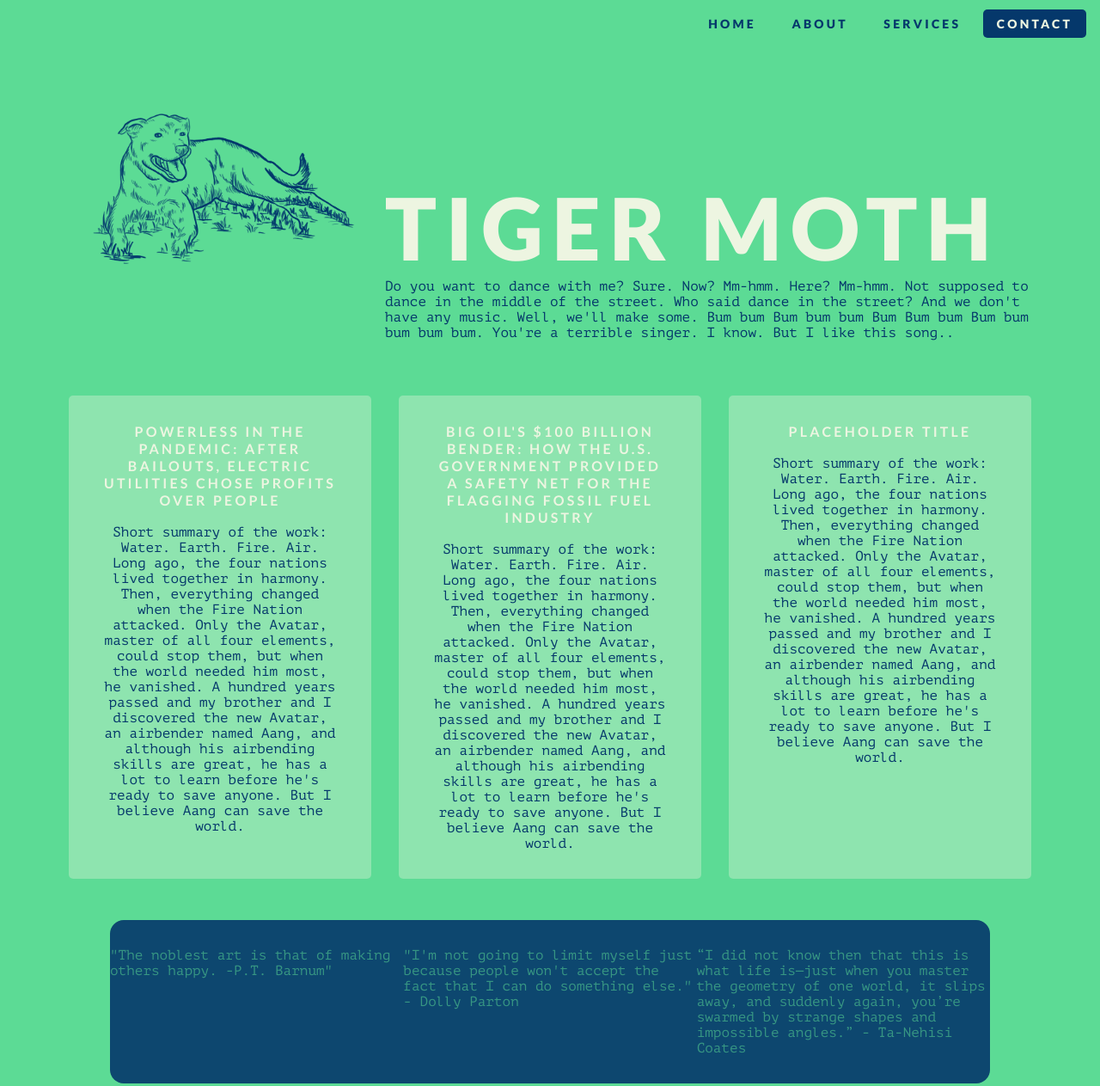
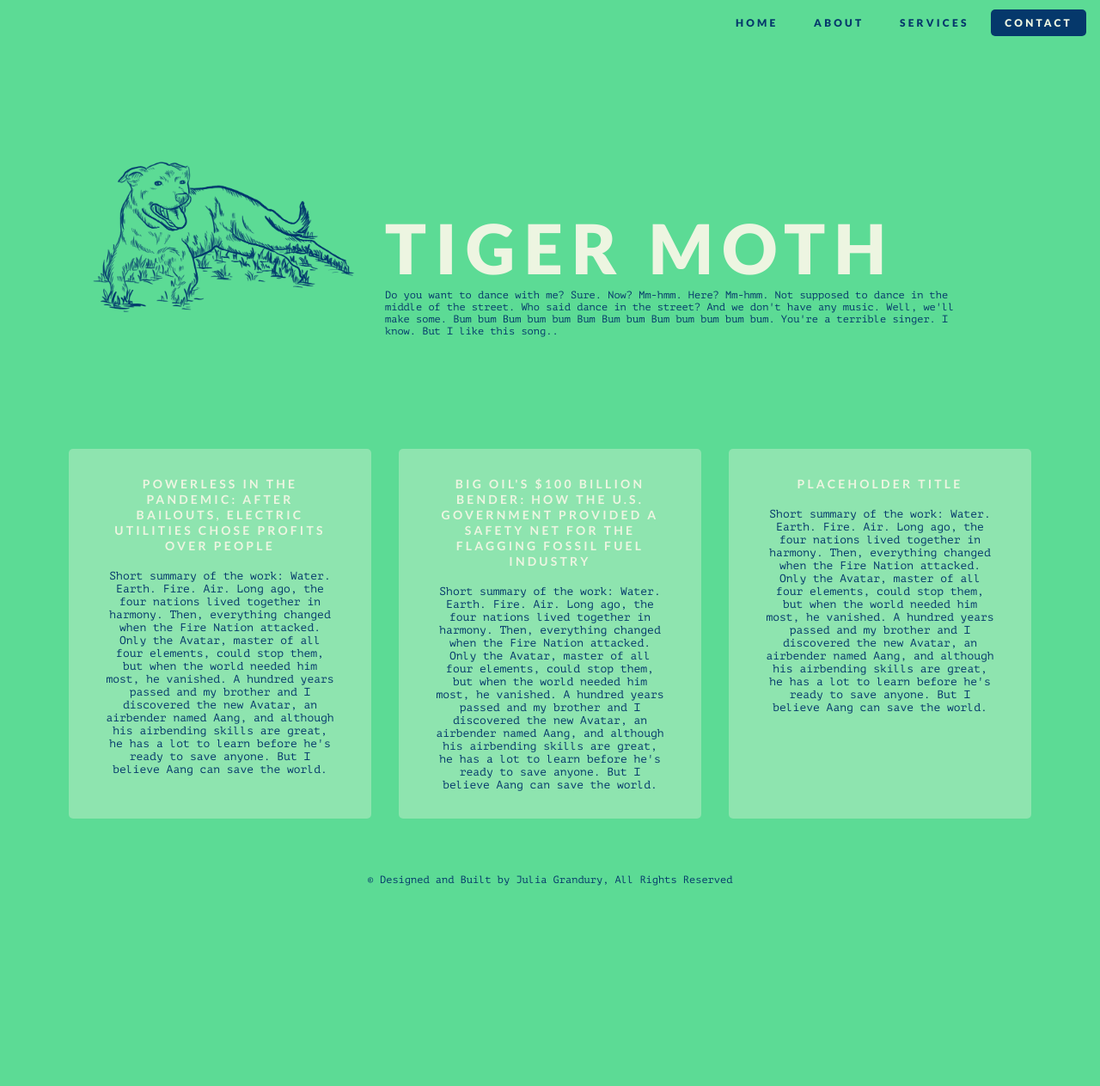
Before and after one commit to JuliaGrandury/tigermoth2_website, a plain HTML site: page index.html in a window 1280 px wide. Shown: the top 1263 px of the page at 86% size. After the commit the page ends 1062 px from the top, so only its background shows below. Drawn offline with Linux system fonts and the light colour scheme.

Commit message:
Changing some CSS for cleanliness

```diff
--- a/index.html
+++ b/index.html
@@ -110,7 +110,7 @@
   </div>
 
   <!-- DIV: QUOTES CONTAINER -->
-  <div class="third container">
+  <!-- <div class="third container">
     <div class="quote one">
       <p>"The noblest art is that of making others happy. -P.T. Barnum"</p>
     </div>
@@ -120,7 +120,7 @@
     <div class="quote three">
       <p>“I did not know then that this is what life is—just when you master the geometry of one world, it slips away, and suddenly again, you’re swarmed by strange shapes and impossible angles.” - Ta-Nehisi Coates</p>
     </div>
-  </div>
+  </div> -->
 
   <!-- DIV: FOOTER -->
   <footer>
--- a/styles.css
+++ b/styles.css
@@ -46,7 +46,7 @@ nav li{
     font-family: "Lato Black";
     text-transform: uppercase;
     letter-spacing: 0.2rem;
-    font-size: 14px;
+    font-size: 12px;
     padding: 0.5rem 1rem;
 }
 nav li:hover{
@@ -74,6 +74,7 @@ nav li:hover{
     display: grid;
     grid-template-columns: 1fr 2fr;
     grid-template-rows: 3fr 1fr;
+    margin-top: 7%;
 }
 .home.logo{
     grid-column: 1/2;
@@ -88,7 +89,7 @@ nav li:hover{
     color: #edf5e1;
     font-family: "Lato Black";
     text-transform: uppercase;
-    font-size: 100px;
+    font-size: 80px;
     letter-spacing: 0.65rem;
     grid-column: 2/3;
     grid-row: 1/2;
@@ -103,12 +104,15 @@ nav li:hover{
 }
 .home p{
     margin-top: 0;
+    margin-right: 5rem;
     padding-right: 1rem;
+    font-size: 12px;
 }
 
 
 /* DIV: WORK CONTAINER */
 .second{
+    margin-top: 5%;
     display: grid;
     grid-template-columns: repeat(3,1fr);
 }
@@ -121,10 +125,14 @@ nav li:hover{
 }
 .work a{
     font-family: "Lato Bold";
+    font-size: 14px;
     color: #edf5e1;
     text-decoration: none;
     letter-spacing: 0.2rem;
     text-transform: uppercase;
+}
+.work p{
+    font-size: 13px;
 }
 .work:hover{
     background-color: #379683;
```
